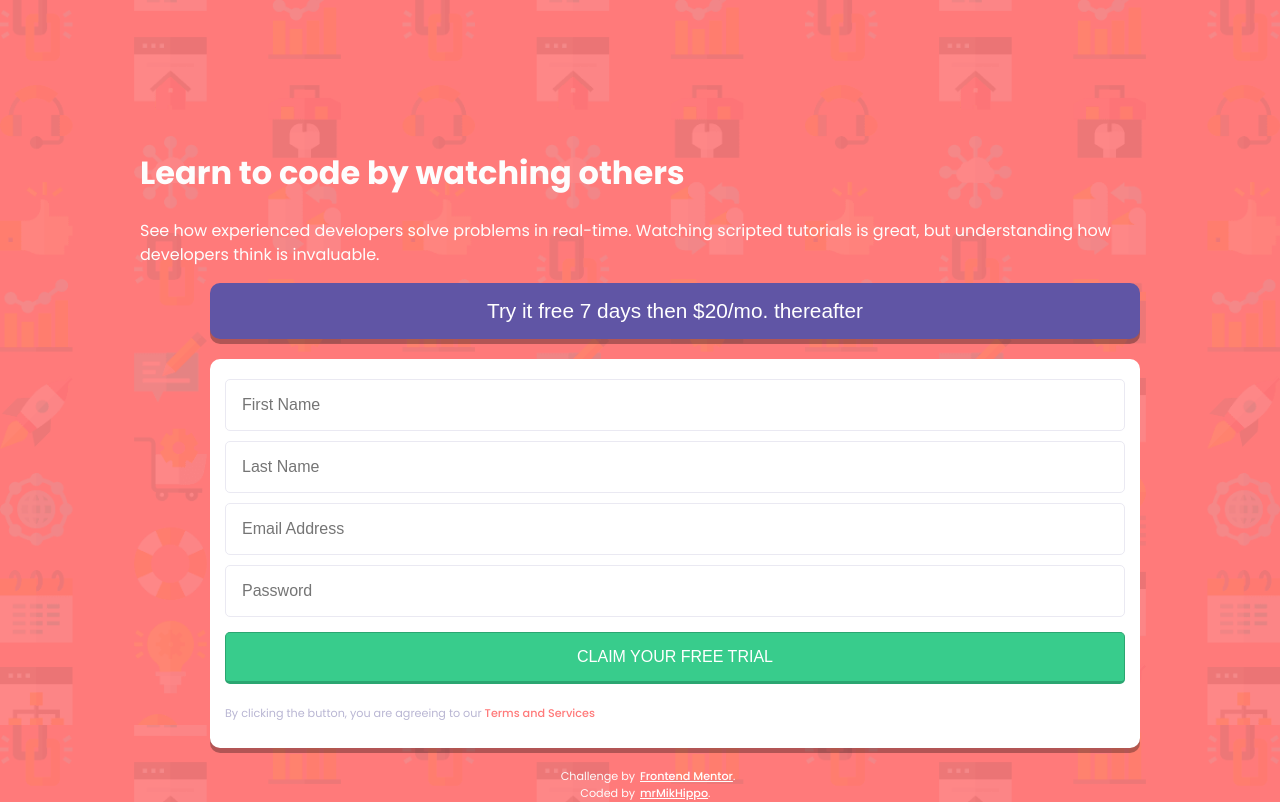
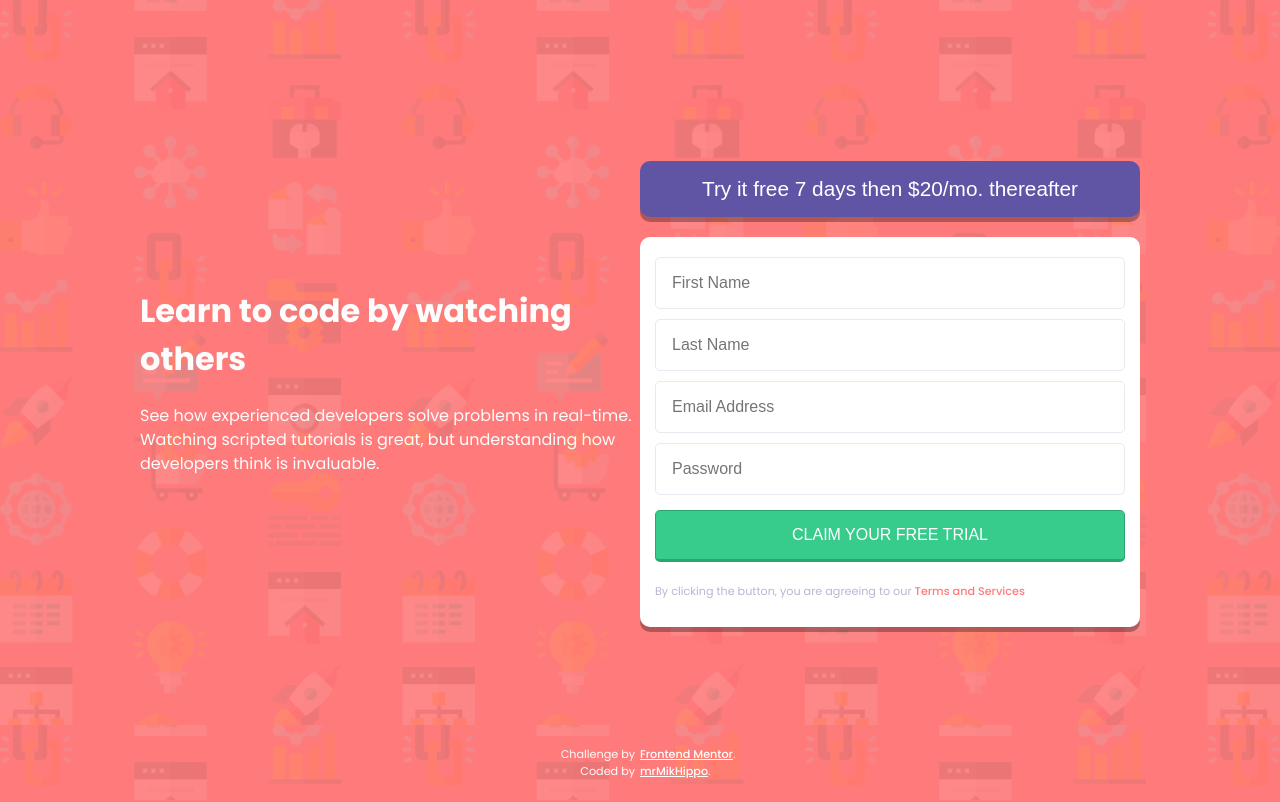
Before and after one commit to mrMikHippo/intro-component-signup-form, a plain HTML site: page index.html in a window 1280 px wide. Drawn offline with Linux system fonts and the light colour scheme.

Commit message:
Fixed styles.

```diff
--- a/css/responsive.css
+++ b/css/responsive.css
@@ -20,6 +20,7 @@
     text-align: left;
     background-image: url('../images/bg-intro-desktop.png');
   }
+
   .wrapper {
     height: 100%;
     max-width: 1000px;
@@ -28,13 +29,13 @@
     align-items: center;
   }
 
-  header {
+  main {
     flex: 1 1 50%;
   }
 
   .sign-up-section {
     flex: 1 1 50%;
-    padding-left: 70px;
+    /* padding-left: 70px; */
   }
 
   footer {
--- a/css/styles.css
+++ b/css/styles.css
@@ -32,13 +32,13 @@ a {
   font-weight: 500;
 }
 
-/* Header */
-header {
+/* Main Section */
+main {
   margin-bottom: 50px;
   color: #fdfdfd;
 }
 
-header h1 {
+main h1 {
   font-weight: 700;
 }
 
--- a/index.html
+++ b/index.html
@@ -27,7 +27,7 @@
     <div class="sign-up-section">
       <button class="try-it-btn"><span class="bold">Try it free 7 days</span> then $20/mo. thereafter</button>
 
-      <form class="sign-up-form" data-validate novalidate="true">
+      <form class="sign-up-form" novalidate>
         <input type="text" name="first-name" aria-label="first-name" placeholder="First Name" required>
         <input type="text" name="last-name" aria-label="last-name" placeholder="Last Name" required>
         <input type="email" name="email" aria-label="email" placeholder="Email Address" data-bouncer-message="Looks like this is not an email" required>
--- a/js/main.js
+++ b/js/main.js
@@ -1,4 +1,4 @@
-var validate = new Bouncer('[data-validate]', {
+var validate = new Bouncer('form', {
   // Disable from submission
   disableSubmit: true,
 
```
